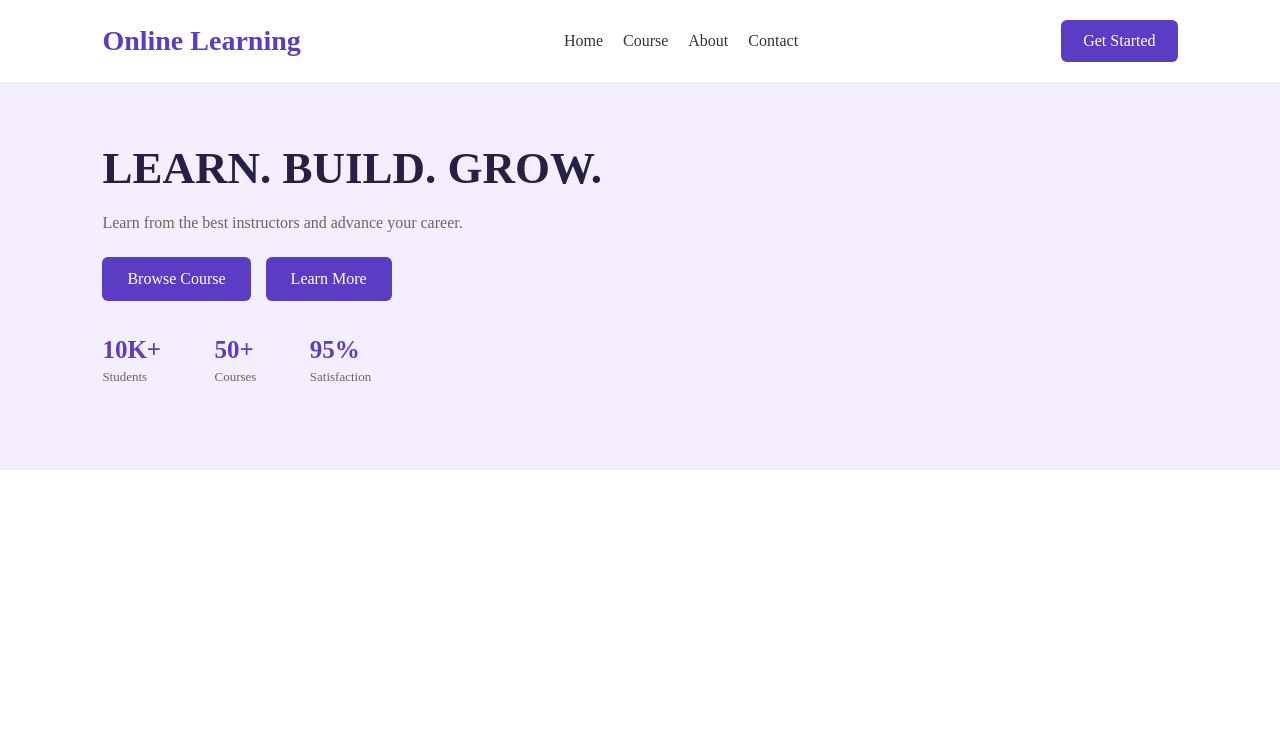
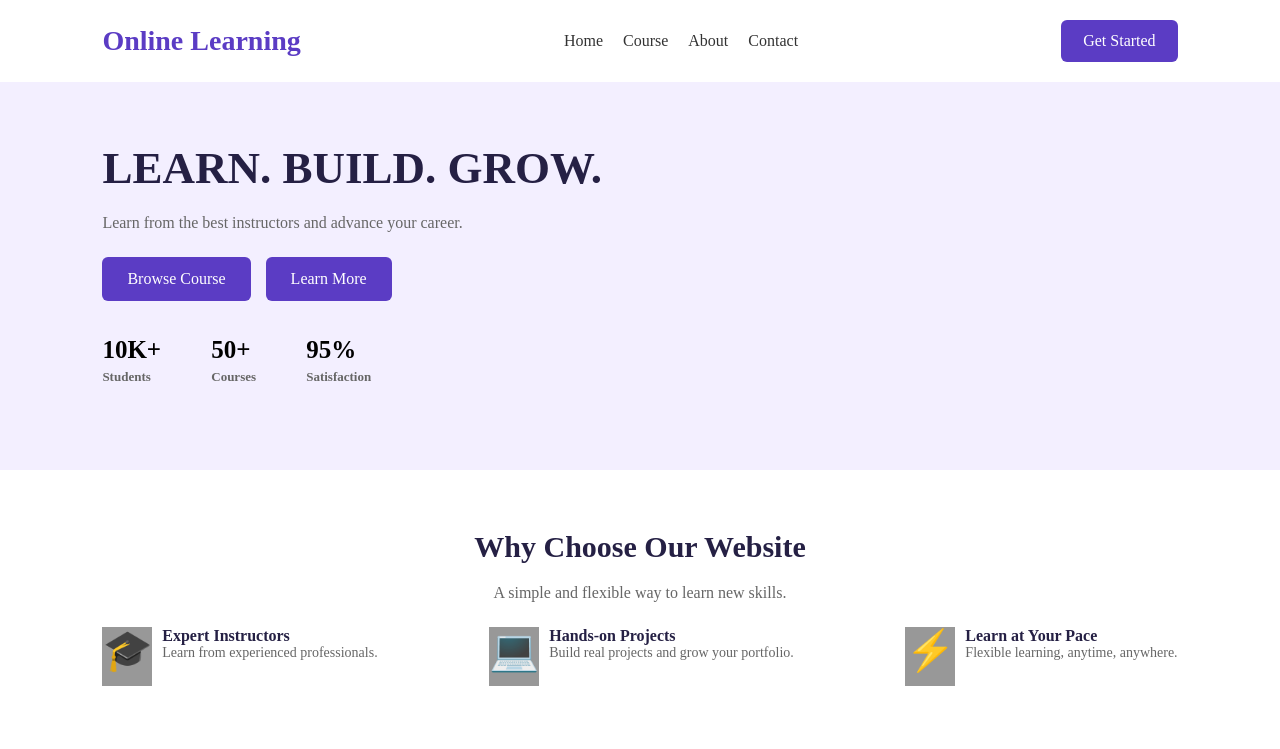
Before and after one commit to julliene29/html_css, a plain HTML site: page index.html in a window 1280 px wide. Drawn offline with Linux system fonts and the light colour scheme.

Commit message:
why choose Our website

```diff
--- a/css/style.css
+++ b/css/style.css
@@ -114,11 +114,59 @@
 
 .hero-status h3 {
     font-size: 25px;
-    color: #5b3cc4;
+    color: black;
     margin-bottom: 5px;
 }
 
 .hero-status p {
     font-size: 13px;
+    font-weight: bold;
+}
+
+/* why choose */
+
+.why-choose{
+    padding: 60px 8%;
+    text-align: center;
+}
+.why-choose h2{
+    font-size: 30px;
+    color: #252044;
+    margin-bottom: 20px;
+}
+.why-choose p{
+    font-size: 16px;
     color: #666;
+    margin-bottom: 25px;
 }
+.features{
+    display:flex;
+    justify-content: space-between;
+    gap: 20px;
+    text-align: left;
+}
+.feature{
+     display: flex;
+    align-items:left;
+    gap:10px;
+
+}
+.feature h3{
+    font-size:40px;
+    text-align: left;
+    background-color: #989898;
+
+}
+.feature p{
+    font-size: 14px;
+}
+.feature h4 {
+    color: #252044;
+}
+/* responsive */
+
+@media (max-width:768){
+.features{
+    flex-direction: colum;
+}
+}
--- a/index.html
+++ b/index.html
@@ -64,6 +64,43 @@
         </div>
 
     </section>
+       <!-- features -->
+
+
+    <section class="why-choose">
+
+        <h2>Why Choose Our Website</h2>
+        <p>A simple and flexible way to learn new skills.</p>
+
+        <div class="features">
+
+            <div class="feature">
+                <h3>🎓</h3>
+                <div>
+                    <h4>Expert Instructors</h4>
+                    <p>Learn from experienced professionals.</p>
+                </div>
+            </div>
+
+            <div class="feature">
+                <h3>💻</h3>
+                <div>
+                    <h4>Hands-on Projects</h4>
+                    <p>Build real projects and grow your portfolio.</p>
+                </div>
+            </div>
+
+            <div class="feature">
+                <h3>⚡</h3>
+                <div>
+                    <h4>Learn at Your Pace</h4>
+                    <p>Flexible learning, anytime, anywhere.</p>
+                </div>
+            </div>
+
+        </div>
+
+    </section>
 
 </body>
 </html>
```
